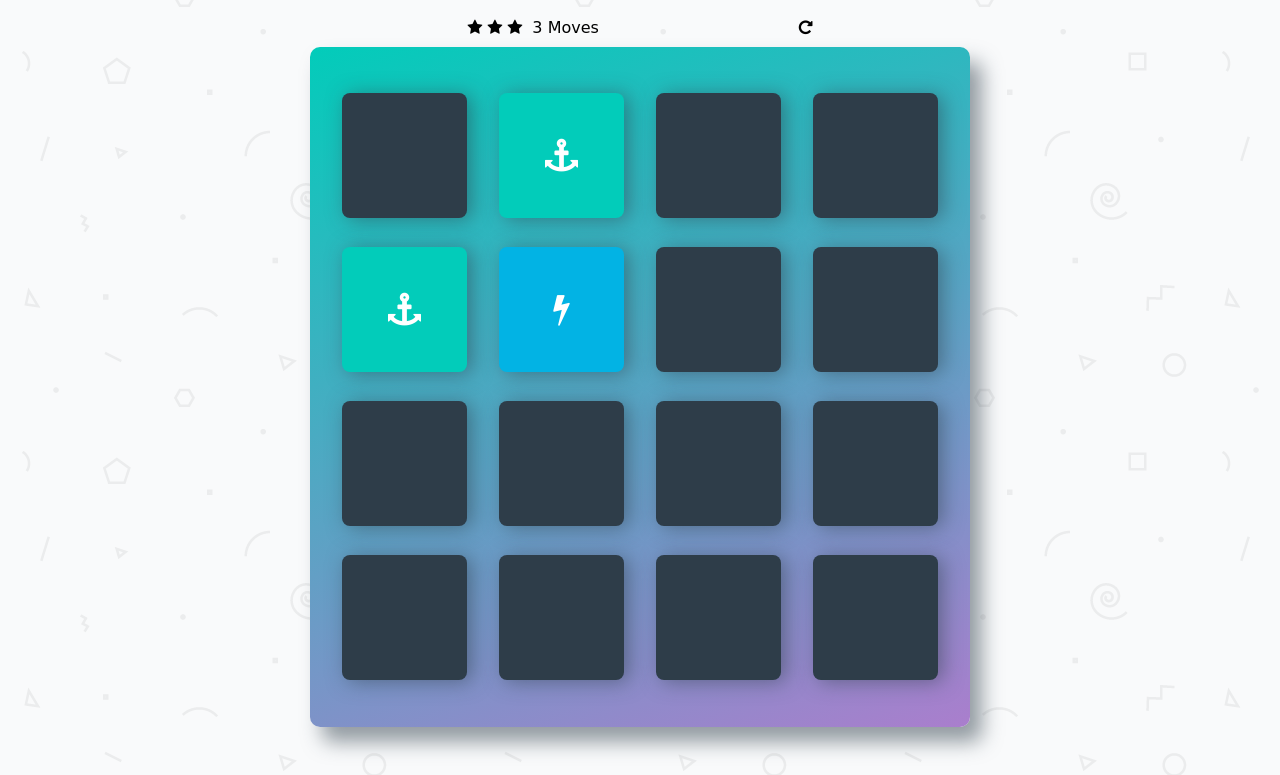
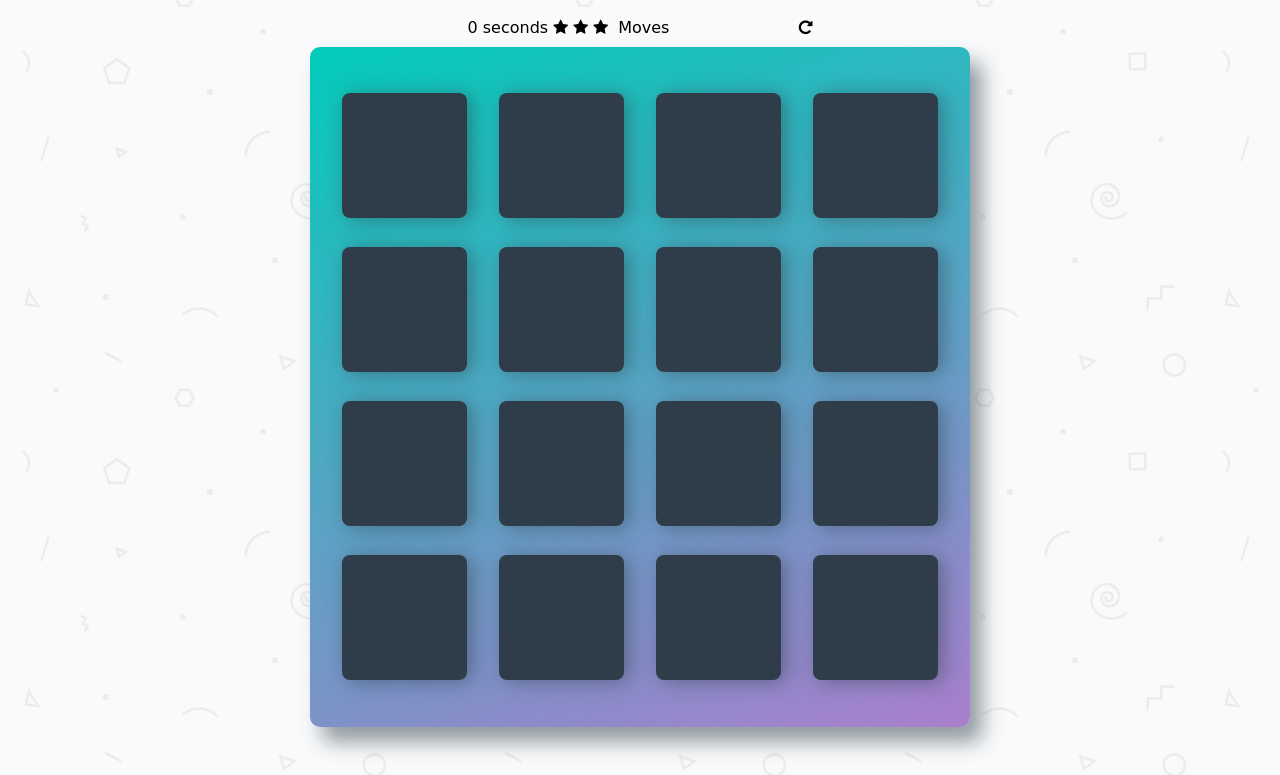
Before and after one commit to SmitMinette/FEND-Memory-Game, a plain HTML site: page index.html in a window 1280 px wide. Shown: the part 68-843 px from the top of the page. Drawn offline with Linux system fonts and the light colour scheme; a web font is replaced by a local one.

Commit message:
Added timer to html

```diff
--- a/index.html
+++ b/index.html
@@ -7,6 +7,7 @@
     <link rel="stylesheet prefetch" href="https://maxcdn.bootstrapcdn.com/font-awesome/4.6.1/css/font-awesome.min.css">
     <link rel="stylesheet prefetch" href="https://fonts.googleapis.com/css?family=Coda">
     <link rel="stylesheet" href="css/app.css">
+
 </head>
 <body>
 
@@ -16,17 +17,18 @@
         </header>
 
         <section class="score-panel">
+            <span class="timer">0</span> seconds
         	<ul class="stars">
         		<li><i class="fa fa-star"></i></li>
         		<li><i class="fa fa-star"></i></li>
         		<li><i class="fa fa-star"></i></li>
         	</ul>
 
-        	<span class="moves">3</span> Moves
+        	<span class="moves"></span> Moves
 
             <div class="restart">
         		<i class="fa fa-repeat"></i>
-        	</div>
+            </div>
         </section>
 
         <ul class="deck">
@@ -36,7 +38,7 @@
             <li class="card">
                 <i class="fa fa-paper-plane-o"></i>
             </li>
-            <li class="card match">
+            <li class="card">
                 <i class="fa fa-anchor"></i>
             </li>
             <li class="card">
@@ -45,7 +47,7 @@
             <li class="card">
                 <i class="fa fa-cube"></i>
             </li>
-            <li class="card match">
+            <li class="card">
                 <i class="fa fa-anchor"></i>
             </li>
             <li class="card">
@@ -66,7 +68,7 @@
             <li class="card">
                 <i class="fa fa-bomb"></i>
             </li>
-            <li class="card open show">
+            <li class="card">
                 <i class="fa fa-bolt"></i>
             </li>
             <li class="card">
```
